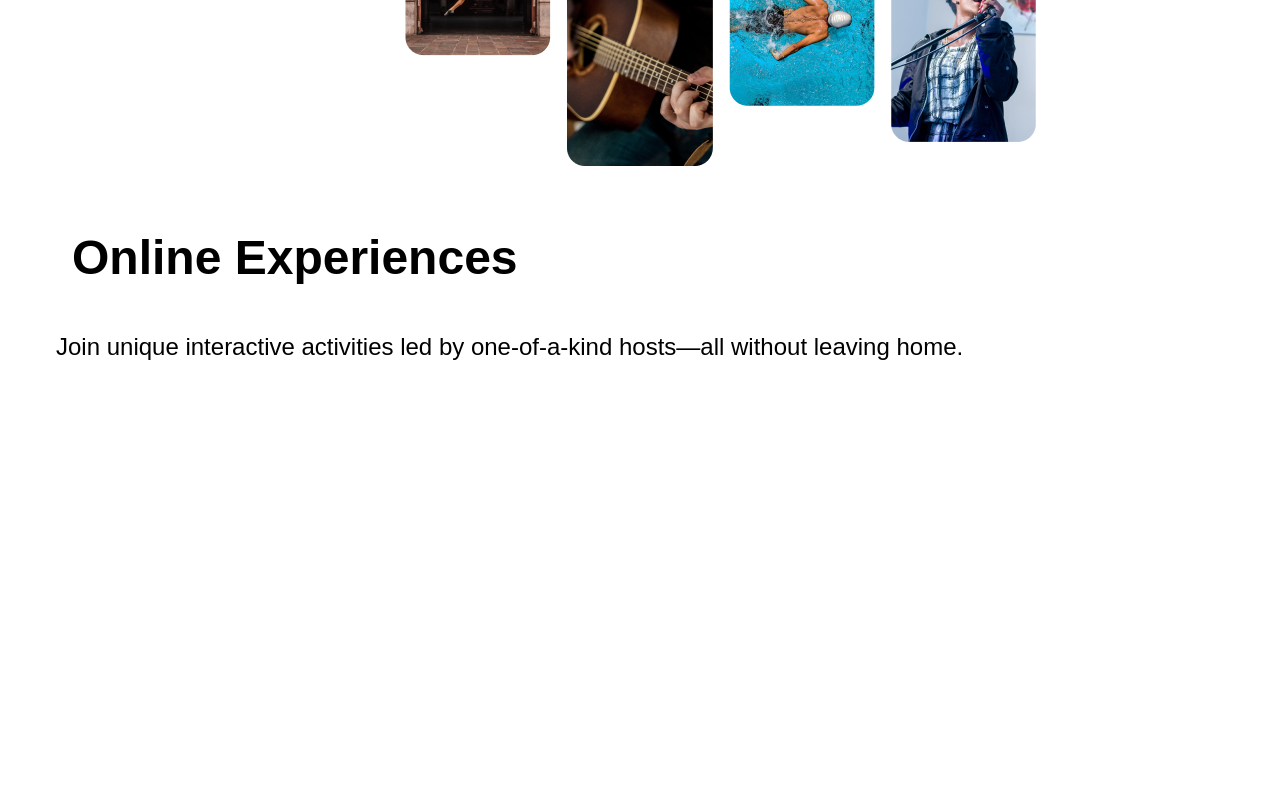
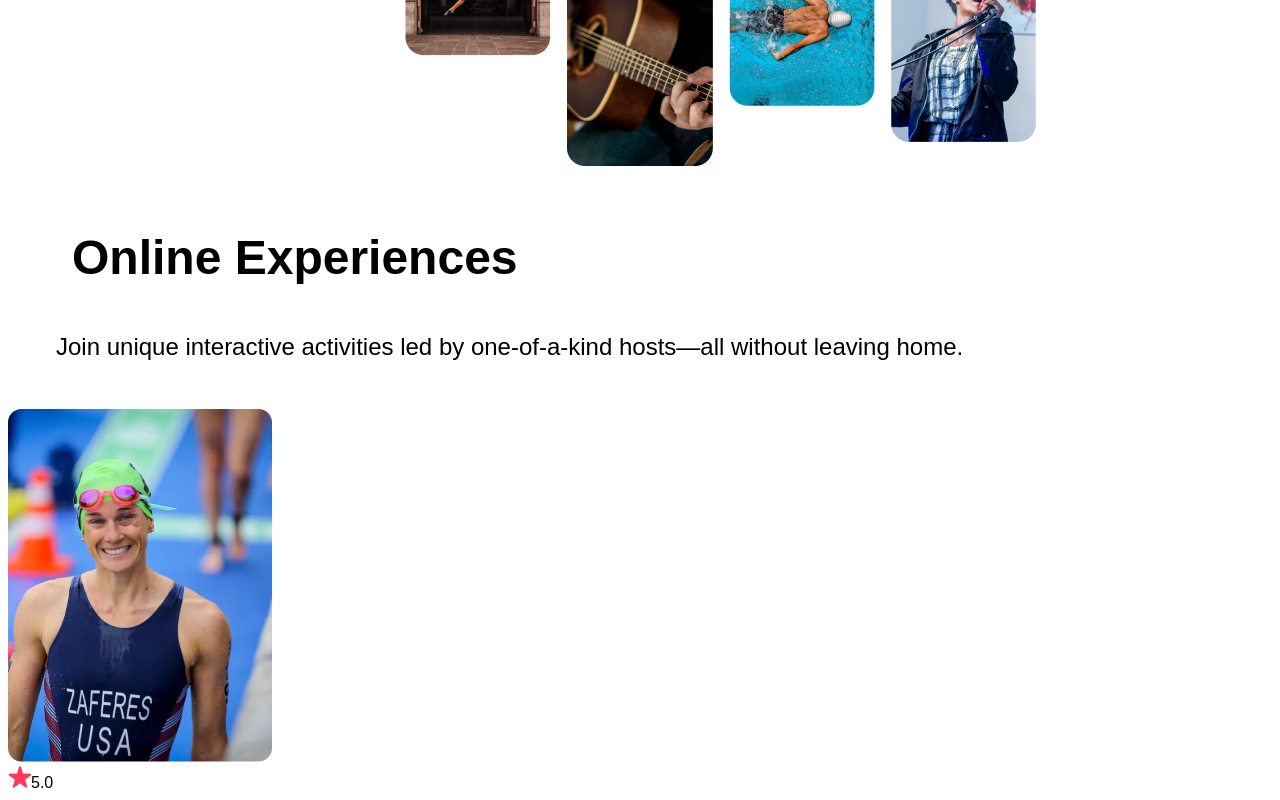
Before and after one commit to ManasVerma42/Airbnb-Clone, a React (Create React App) app: page / in a window 1280 px wide. Shown: the part 498-1298 px from the top of the page. Before the commit the page ends 915 px from the top, so only its background shows below. Built offline with nearby package versions, Linux system fonts and the light colour scheme.

Commit message:
added star

```diff
--- a/src/Components/Card.js
+++ b/src/Components/Card.js
@@ -3,6 +3,14 @@ import React from "react";
 export default function Card() {
     return (
         <div className="card">
+            <img src="../../img/img1.png" alt="img1"/>
+            <div className="card-stats">
+                <img src="../../img/star.png" alt="star"/>
+                <span>5.0</span>
+                <span></span>
+
+
+            </div>
 
         </div>
     );
```
Also changed, not shown: public/img/Star.png (added).
